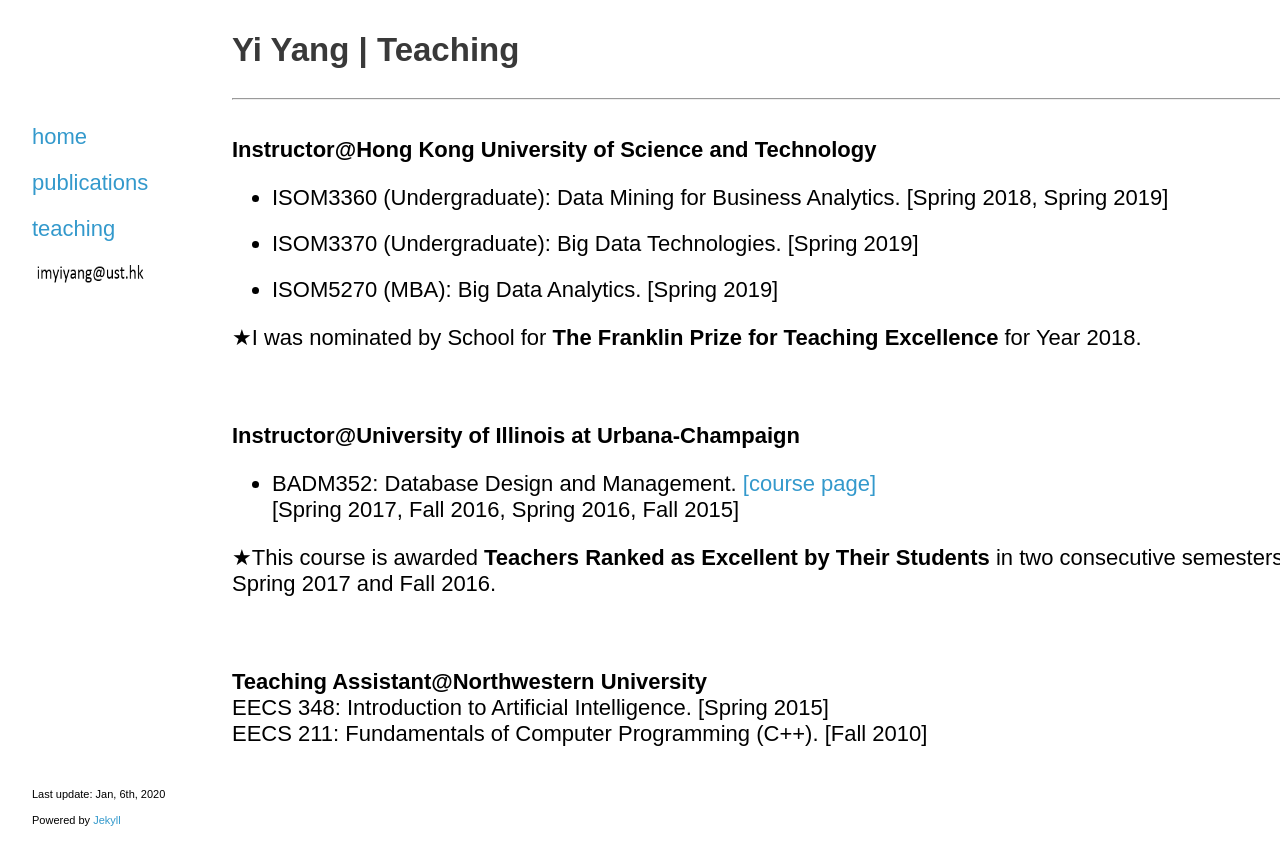
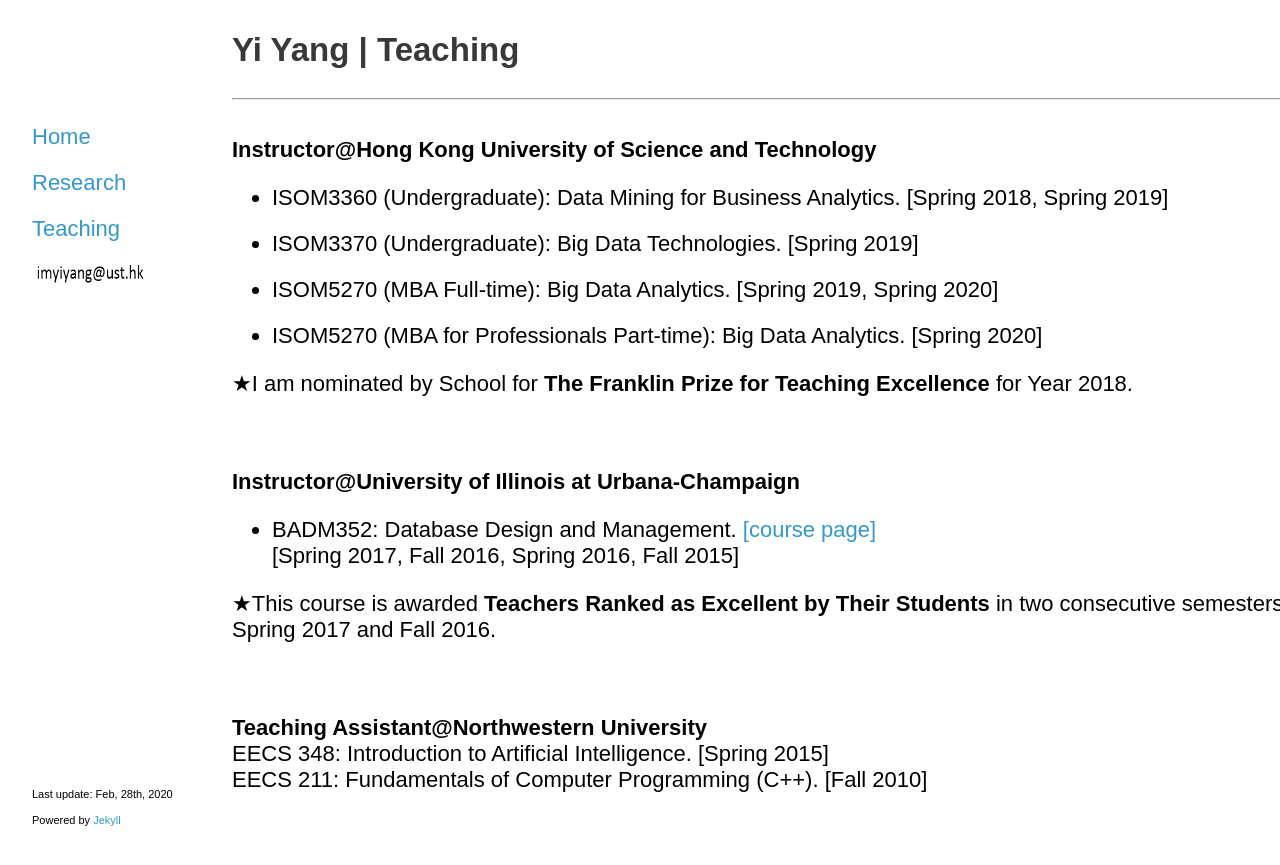
Before and after one commit to yya518/yya518.github.io, a Jekyll site: the page built from teaching.md, in a window 1280 px wide. Shown: the top 865 px of the page. Built offline with Jekyll 4.4.1, drawn with Linux system fonts in a browser that asks for light colours.

```diff
--- a/_layouts/default.html
+++ b/_layouts/default.html
@@ -8,9 +8,9 @@
       <header>
       	<p>&nbsp</p><p>&nbsp</p>
 
-        	<p class="view"><a href="index">home</a></p>
-		      <p class="view"><a href="publications">publications</a></p>
-		      <p class="view"><a href="teaching">teaching</a></p>
+        	<p class="view"><a href="index">Home</a></p>
+		      <p class="view"><a href="research">Research</a></p>
+		      <p class="view"><a href="teaching">Teaching</a></p>
            <img src="email.png" width=120 height=25>
       </header>
 
@@ -20,7 +20,7 @@
       </section>
 
       <footer>
-        <p><small>Last update: Jan, 6th, 2020</small><br>
+        <p><small>Last update: Feb, 28th, 2020</small><br>
         <small>Powered by <a href="https://github.com/mojombo/jekyll">Jekyll</a> </small></p>
       </footer>
     </div>
--- a/teaching.md
+++ b/teaching.md
@@ -13,10 +13,12 @@ title: teaching
 
 + ISOM3370 (Undergraduate): Big Data Technologies. [Spring 2019]
 
-+ ISOM5270 (MBA): Big Data Analytics. [Spring 2019]
++ ISOM5270 (MBA Full-time): Big Data Analytics. [Spring 2019, Spring 2020]
+
++ ISOM5270 (MBA for Professionals Part-time): Big Data Analytics. [Spring 2020]
 <br>
 
-&#9733;I was nominated by School for **The Franklin Prize for Teaching Excellence** for Year 2018.
+&#9733;I am nominated by School for **The Franklin Prize for Teaching Excellence** for Year 2018.
 <br><br><br>
 
 
```
Also changed, not shown: research.md (added, +95 -0 lines).
